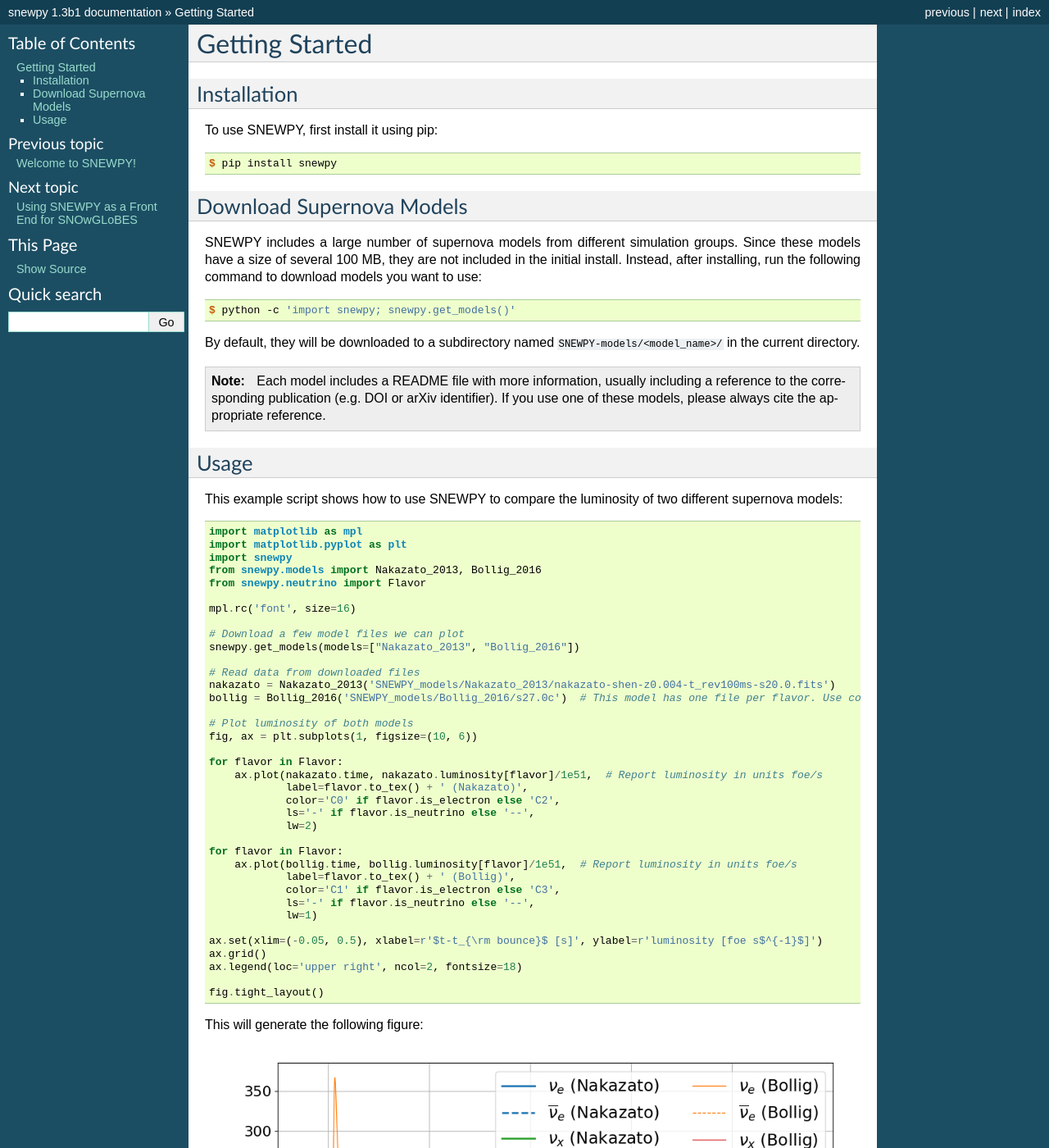
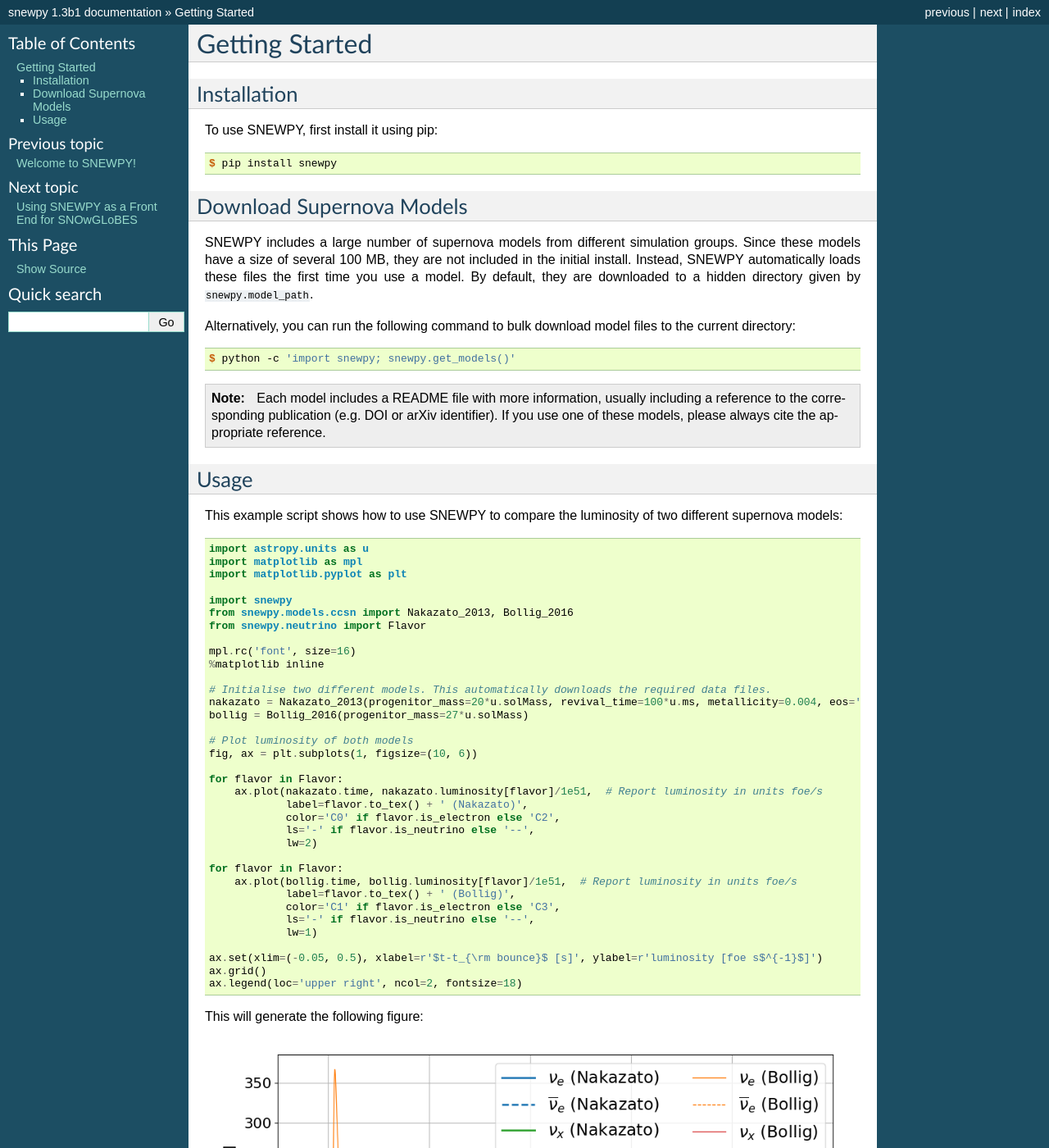
Before and after one commit to SNEWS2/snewpy, a Sphinx documentation site: the page built from doc/source/gettingstarted.rst, in a window 1280 px wide and 1400 px high. Shown: the whole window at 82% size. Built offline with Sphinx 7.4.7, drawn with Linux system fonts in a browser that asks for light colours; some of the changed text lies outside the part shown.

Commit message:
update documentation and docstrings Also adds `param` and `get_param_combinations()` to Analytic3Species class

```diff
--- a/doc/source/gettingstarted.rst
+++ b/doc/source/gettingstarted.rst
@@ -18,13 +18,14 @@ Download Supernova Models
 
 SNEWPY includes a large number of supernova models from different simulation groups.
 Since these models have a size of several 100 MB, they are not included in the initial install.
-Instead, after installing, run the following command to download models you want to use:
+Instead, SNEWPY automatically loads these files the first time you use a model. By default,
+they are downloaded to a hidden directory given by ``snewpy.model_path``.
+
+Alternatively, you can run the following command to bulk download model files to the current directory:
 
 .. code-block:: console
 
    $ python -c 'import snewpy; snewpy.get_models()'
-
-By default, they will be downloaded to a subdirectory named ``SNEWPY-models/<model_name>/`` in the current directory.
 
 .. note::
 
@@ -39,20 +40,20 @@ This example script shows how to use SNEWPY to compare the luminosity of two dif
 
 .. code-block:: python
 
+   import astropy.units as u
    import matplotlib as mpl
    import matplotlib.pyplot as plt
+
    import snewpy
-   from snewpy.models import Nakazato_2013, Bollig_2016
+   from snewpy.models.ccsn import Nakazato_2013, Bollig_2016
    from snewpy.neutrino import Flavor
 
    mpl.rc('font', size=16)
+   %matplotlib inline
 
-   # Download a few model files we can plot
-   snewpy.get_models(models=["Nakazato_2013", "Bollig_2016"])
-
-   # Read data from downloaded files
-   nakazato = Nakazato_2013('SNEWPY_models/Nakazato_2013/nakazato-shen-z0.004-t_rev100ms-s20.0.fits')
-   bollig = Bollig_2016('SNEWPY_models/Bollig_2016/s27.0c')  # This model has one file per flavor. Use common prefix, not full filename.
+   # Initialise two different models. This automatically downloads the required data files.
+   nakazato = Nakazato_2013(progenitor_mass=20*u.solMass, revival_time=100*u.ms, metallicity=0.004, eos='shen')
+   bollig = Bollig_2016(progenitor_mass=27*u.solMass)
 
    # Plot luminosity of both models
    fig, ax = plt.subplots(1, figsize=(10, 6))
@@ -75,14 +76,12 @@ This example script shows how to use SNEWPY to compare the luminosity of two dif
    ax.grid()
    ax.legend(loc='upper right', ncol=2, fontsize=18)
 
-   fig.tight_layout()
-
 This will generate the following figure:
 
 .. image:: luminosity-comparison.*
 
 
-The SNEWPY repository contains many Jupyter notebooks in ``doc/nb/`` with sample code
+The SNEWPY repository contains many Jupyter notebooks in ``models/<model-name>/`` or ``doc/nb/`` with sample code
 showing different models or how to apply flavor transformations to the neutrino fluxes.
 
 More advanced usage of SNEWPY requires SNOwGLoBES and is described in the following section.
```
Also changed, not shown: 2 other files.
